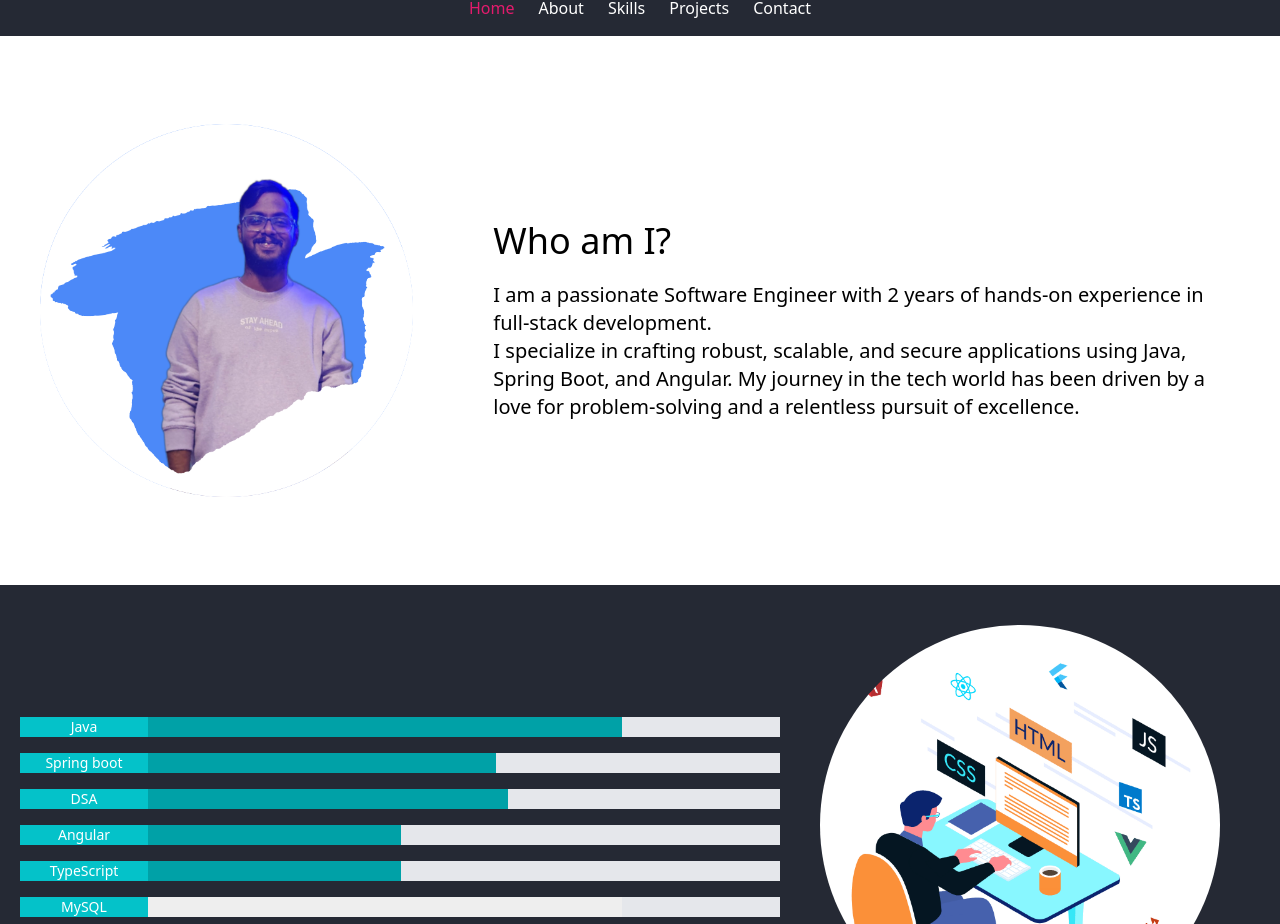
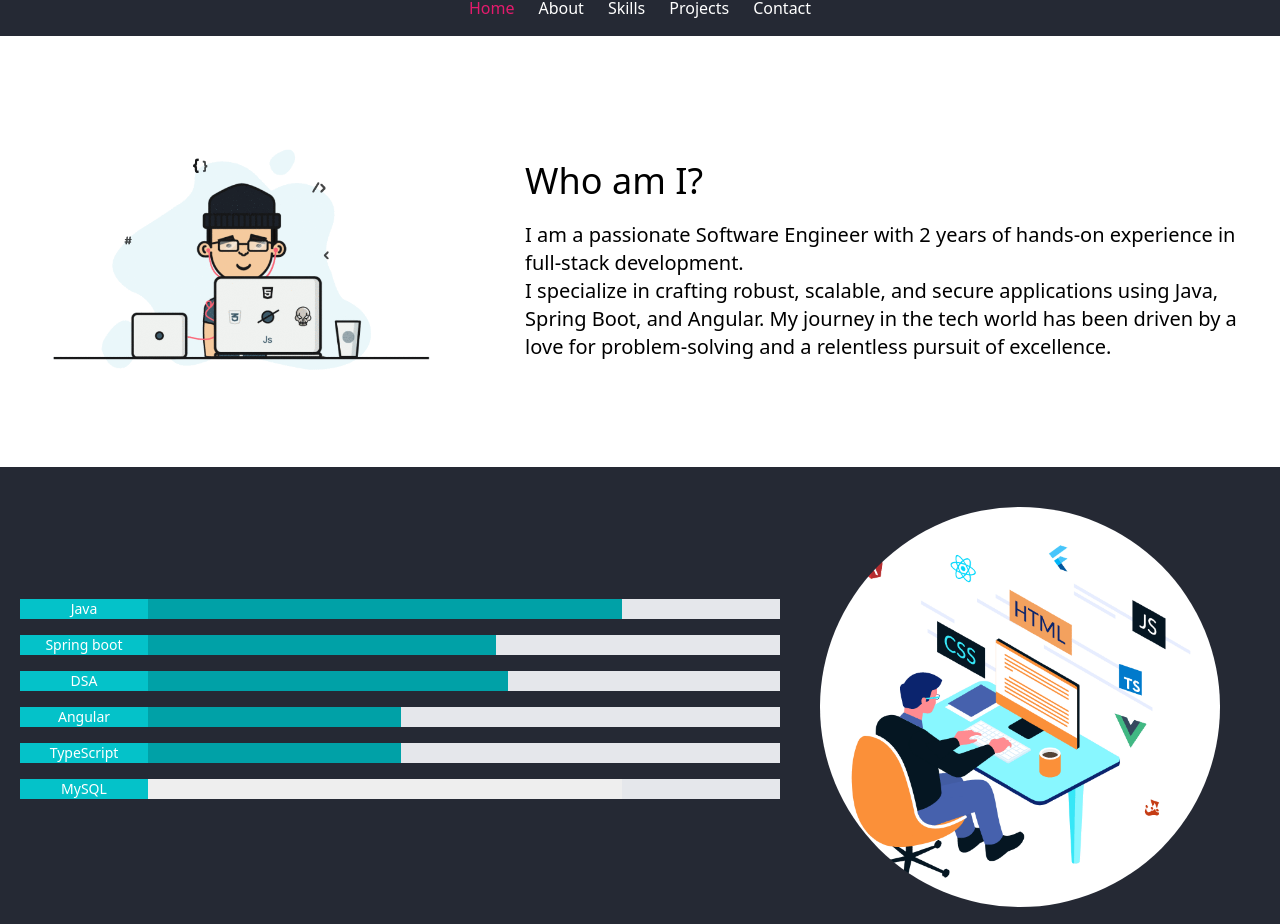
Before and after one commit to subashk11/portfolio, an Angular app: page / in a window 1280 px wide. Shown: the part 820-1744 px from the top of the page. Built offline with nearby package versions, Linux system fonts and the light colour scheme.

Commit message:
profile section modified

```diff
--- a/src/app/container/about-page/about-page.component.html
+++ b/src/app/container/about-page/about-page.component.html
@@ -1,7 +1,7 @@
 <div class="justify-between flex items-center py-12">
     <div class="m-4 p-6">
         <!-- IMAGE CONTENT  -->
-         <img class="w-full h-full" src="./assets/images/profile-pic (4).png" alt="profile-pic">
+         <img class="w-full h-full" src="./assets/images/profile_animation.gif" alt="profile-pic">
     </div>
     <div class="w-full px-10">
         <h3 class="text-4xl space-y-3 my-5">Who am I?</h3>
```
Also changed, not shown: src/assets/images/profile_animation.gif (added), 4 other files (tests, documents, lock files or other folders).
